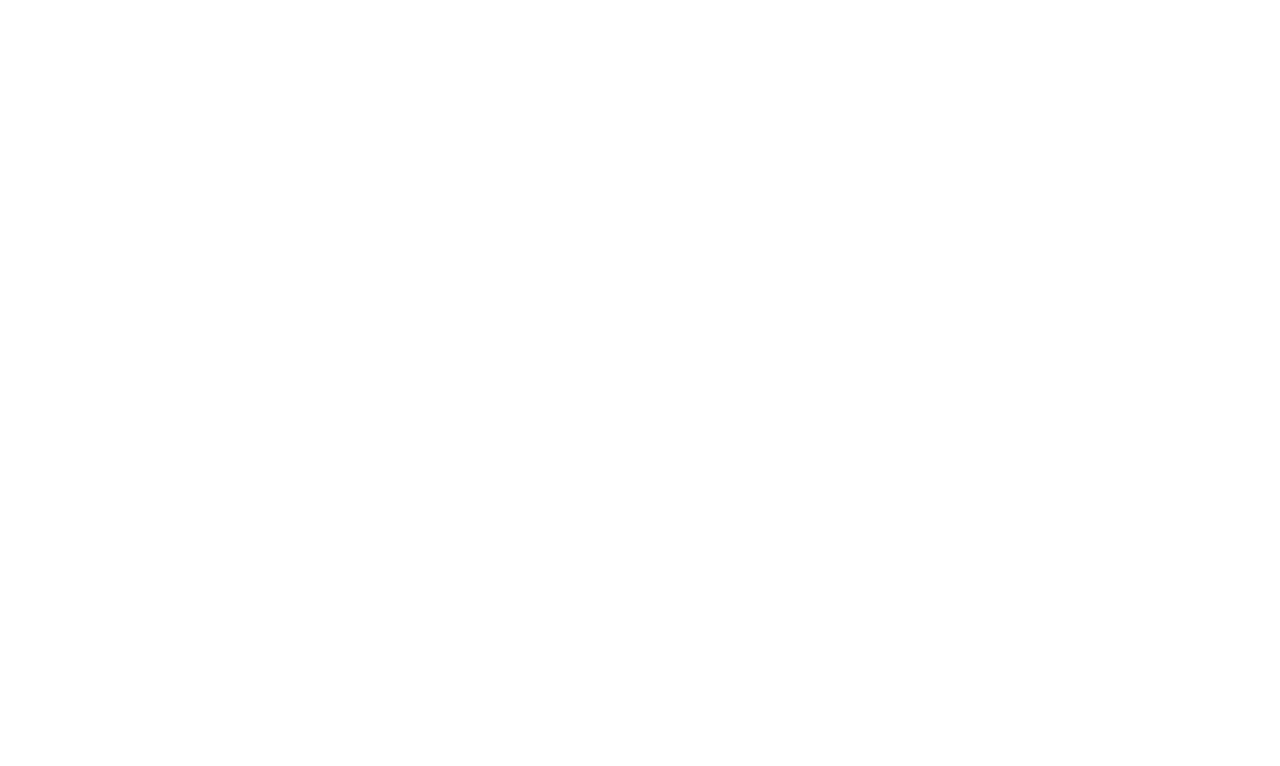
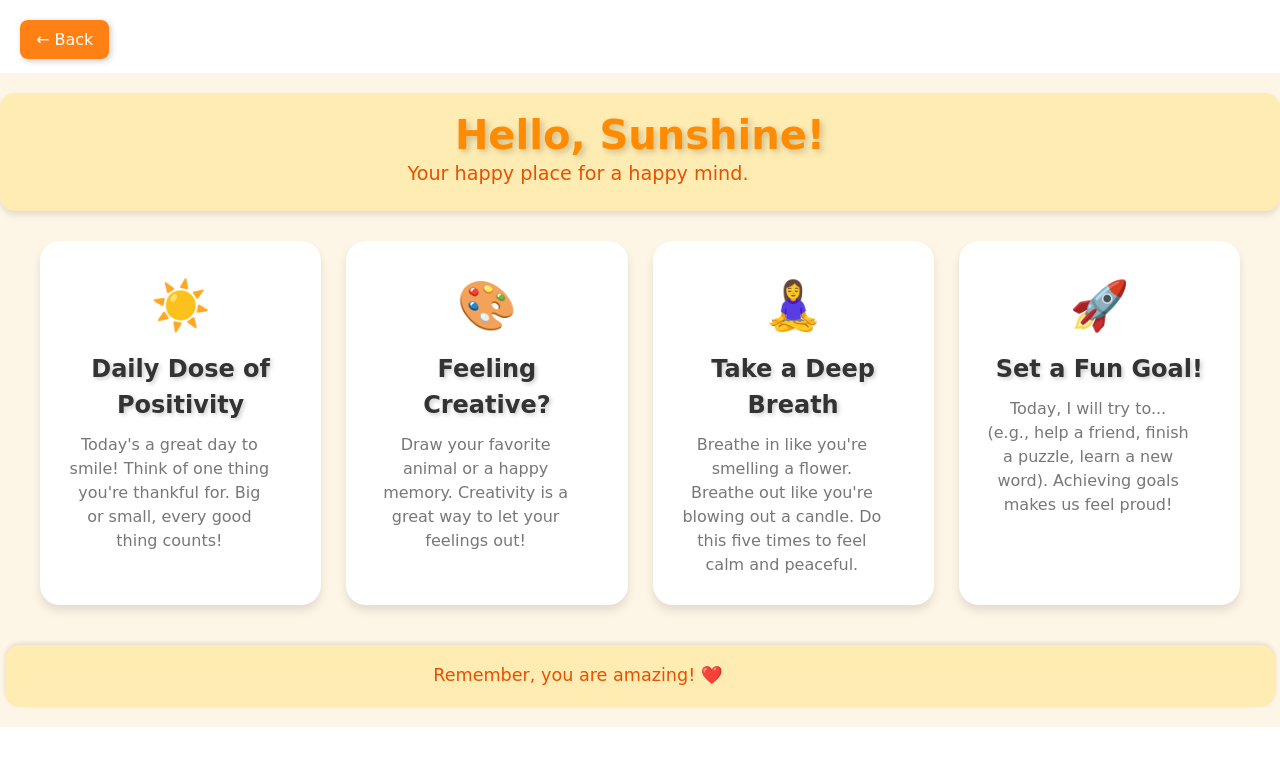
Before and after one commit to Saggrrr/auto-learn-kids, a React (Vite) app: page /good-habit in a window 1280 px wide. Before the commit this address had no page. Shown: the top 766 px of the page. Built offline with nearby package versions, Linux system fonts and the light colour scheme.

Commit message:
added a new way of learning

```diff
--- a/src/App.jsx
+++ b/src/App.jsx
@@ -4,7 +4,7 @@
 import MainPage from './components/MainPage';
 import ModeOfTransport from './components/learningMethods/ModeOfTransport';
 import ModeOfVideo from './components/learningMethods/ModeOfVideo';
-
+import GoodHabit from './components/learningMethods/GoodHabit';
 
 function App() {
   return (
@@ -14,6 +14,7 @@
         <Route path="/main" element={<MainPage />} />
         <Route path="/mode-of-transport" element={<ModeOfTransport />} />
         <Route path="/mode-of-video" element={<ModeOfVideo />} />
+        <Route path="/good-habit" element={<GoodHabit />} />
       </Routes>
     </Router>
   );
--- a/src/components/MainPage.jsx
+++ b/src/components/MainPage.jsx
@@ -60,11 +60,10 @@
                 <div className="choose-method-card">
                     <img src={mental_thumbnail} alt="mental well-being learning card"/> {/*  Using imported image */}
                     <p>Explore activities and tips to improve your mental well-being</p>
-                    <button onClick={() => navigate('/mode-of-mental-wellbeing')}> {/*  Routing & Event Handling */}
+                    <button onClick={() => navigate('/good-habit')}> {/*  Routing & Event Handling */}
                         Start Now
                     </button>
                 </div>
-
             </div>
         </div>
     </div>
--- /dev/null
+++ b/src/components/learningMethods/GoodHabit.css
@@ -0,0 +1,111 @@
+/* Basic Reset and Font */
+body, h1, h2, p {
+  margin: 0;
+  padding: 0;
+  font-family: 'Comic Sans MS', 'Arial', sans-serif; /* A kid-friendly font */
+}
+
+/* Overall Container */
+.app-container {
+  background: #fdf5e6; /* A light, warm background color */
+  color: #555;
+  min-height: auto;
+  width:100vw;
+  display: flex;
+  flex-direction: column;
+  align-items: center;
+  text-align: center;
+  padding: 20px;
+  box-sizing: border-box;
+}
+
+/* Header Section */
+.header {
+  background: #ffecb3; /* A bright, cheerful yellow */
+  width: 100%;
+  padding: 20px;
+  border-radius: 15px;
+  box-shadow: 0 4px 6px rgba(0, 0, 0, 0.1);
+  margin-bottom: 30px;
+}
+
+.header h1 {
+  color: #ff8c00; /* A vibrant orange */
+  font-size: 2.5rem;
+}
+
+.header p {
+  color: #e65100; /* A darker orange */
+  font-size: 1.2rem;
+}
+
+/* Main Content Area */
+.main-content {
+  display: grid;
+  grid-template-columns: repeat(auto-fit, minmax(250px, 1fr));
+  gap: 25px;
+  width: 100%;
+  max-width: 1200px;
+}
+
+/* Section Cards */
+.section-card {
+  background: #fff;
+  border-radius: 20px;
+  padding: 25px;
+  box-shadow: 0 6px 10px rgba(0, 0, 0, 0.1);
+  border: 3px solid transparent;
+}
+
+/* Specific icon colors */
+.section-card:nth-child(1) .card-icon { color: #ffd700; } /* Gold */
+.section-card:nth-child(2) .card-icon { color: #4CAF50; } /* Green */
+.section-card:nth-child(3) .card-icon { color: #2196F3; } /* Blue */
+.section-card:nth-child(4) .card-icon { color: #e91e63; } /* Pink */
+
+.card-icon {
+  font-size: 3rem;
+  margin-bottom: 10px;
+}
+
+.section-card h2 {
+  color: #333;
+  font-size: 1.5rem;
+  margin-bottom: 10px;
+}
+
+.card-text {
+  color: #777;
+  font-size: 1rem;
+  line-height: 1.5;
+}
+
+/* Footer Section */
+.footer {
+  margin-top: 40px;
+  padding: 15px;
+  background: #ffecb3;
+  width: 100%;
+  border-radius: 15px;
+  box-shadow: 0 -2px 4px rgba(0, 0, 0, 0.1);
+}
+
+.footer p {
+  color: #e65100;
+  font-size: 1.1rem;
+}
+
+/* Responsive Design */
+@media (max-width: 768px) {
+  .header h1 {
+    font-size: 2rem;
+  }
+
+  .header p {
+    font-size: 1rem;
+  }
+
+  .main-content {
+    grid-template-columns: 1fr;
+  }
+}
--- a/src/components/learningMethods/GoodHabit.jsx
+++ b/src/components/learningMethods/GoodHabit.jsx
@@ -0,0 +1,71 @@
+import React from 'react';
+import './GoodHabit.css';
+import { useNavigate } from 'react-router-dom';
+
+
+const App = () => {
+  const navigate = useNavigate();
+
+  return (
+
+
+    <div className="app-container">
+      <header className="header">
+
+      <button
+        className="back-button"
+        onClick={() => navigate(-1)}
+      >
+        ← Back
+      </button>
+
+        <h1>Hello, Sunshine!</h1>
+        <p>Your happy place for a happy mind.</p>
+      </header>
+
+      <main className="main-content">
+        <section className="section-card">
+          <div className="card-icon">☀️</div>
+          <h2>Daily Dose of Positivity</h2>
+          <p className="card-text">
+            Today's a great day to smile! Think of one thing you're thankful for.
+            Big or small, every good thing counts!
+          </p>
+        </section>
+
+        <section className="section-card">
+          <div className="card-icon">🎨</div>
+          <h2>Feeling Creative?</h2>
+          <p className="card-text">
+            Draw your favorite animal or a happy memory.
+            Creativity is a great way to let your feelings out!
+          </p>
+        </section>
+
+        <section className="section-card">
+          <div className="card-icon">🧘‍♀️</div>
+          <h2>Take a Deep Breath</h2>
+          <p className="card-text">
+            Breathe in like you're smelling a flower. Breathe out like you're
+            blowing out a candle. Do this five times to feel calm and peaceful.
+          </p>
+        </section>
+
+        <section className="section-card">
+          <div className="card-icon">🚀</div>
+          <h2>Set a Fun Goal!</h2>
+          <p className="card-text">
+            Today, I will try to... (e.g., help a friend, finish a puzzle, learn a new word).
+            Achieving goals makes us feel proud!
+          </p>
+        </section>
+      </main>
+
+      <footer className="footer">
+        <p>Remember, you are amazing! ❤️</p>
+      </footer>
+    </div>
+  );
+};
+
+export default App;
--- a/src/components/learningMethods/ModeOfTransport.css
+++ b/src/components/learningMethods/ModeOfTransport.css
@@ -1,14 +1,14 @@
 .scroll-wrapper{
   display: flex;
   flex-direction: column;
-  height: 400vh;
+  min-height: 100vh;
   overflow-y: scroll;
   scroll-behavior: smooth;
 
   /*important fix for background image*/
   background-image: url('./images/background.png'); /* 👈 Your background image */
-  background-size: contain;
-  background-repeat: no-repeat;
+  background-size: cover;
+    background-repeat: no-repeat;
   background-position: center;
   background-attachment: fixed; /* Optional: keeps image fixed while scrolling */
 
@@ -232,3 +232,17 @@
   transform: scale(0.95);
   background-color: rgba(255, 20, 147, 0.1);
 }
+
+.all-vehicles {
+  width: 100vw;
+  min-height: 100vh;
+  padding: 20px;
+  box-sizing: border-box;
+}
+
+.all-vehicles .vehicle-card-imported {
+  display: flex;
+  flex-wrap: wrap;      /* ✅ allow wrapping */
+  justify-content: center;
+  gap: 20px;            /* ✅ space between cards */
+}
--- a/src/components/learningMethods/ModeOfVideo.jsx
+++ b/src/components/learningMethods/ModeOfVideo.jsx
@@ -22,7 +22,7 @@
 
   return (
     <div className="video-page">
-      {/* ✅ Back Button */}
+      {/* Back Button */}
       <button
         className="back-button"
         onClick={() => navigate(-1)}
```
Also changed, not shown: src/components/learningMethods/GoodHabits.css (deleted).
